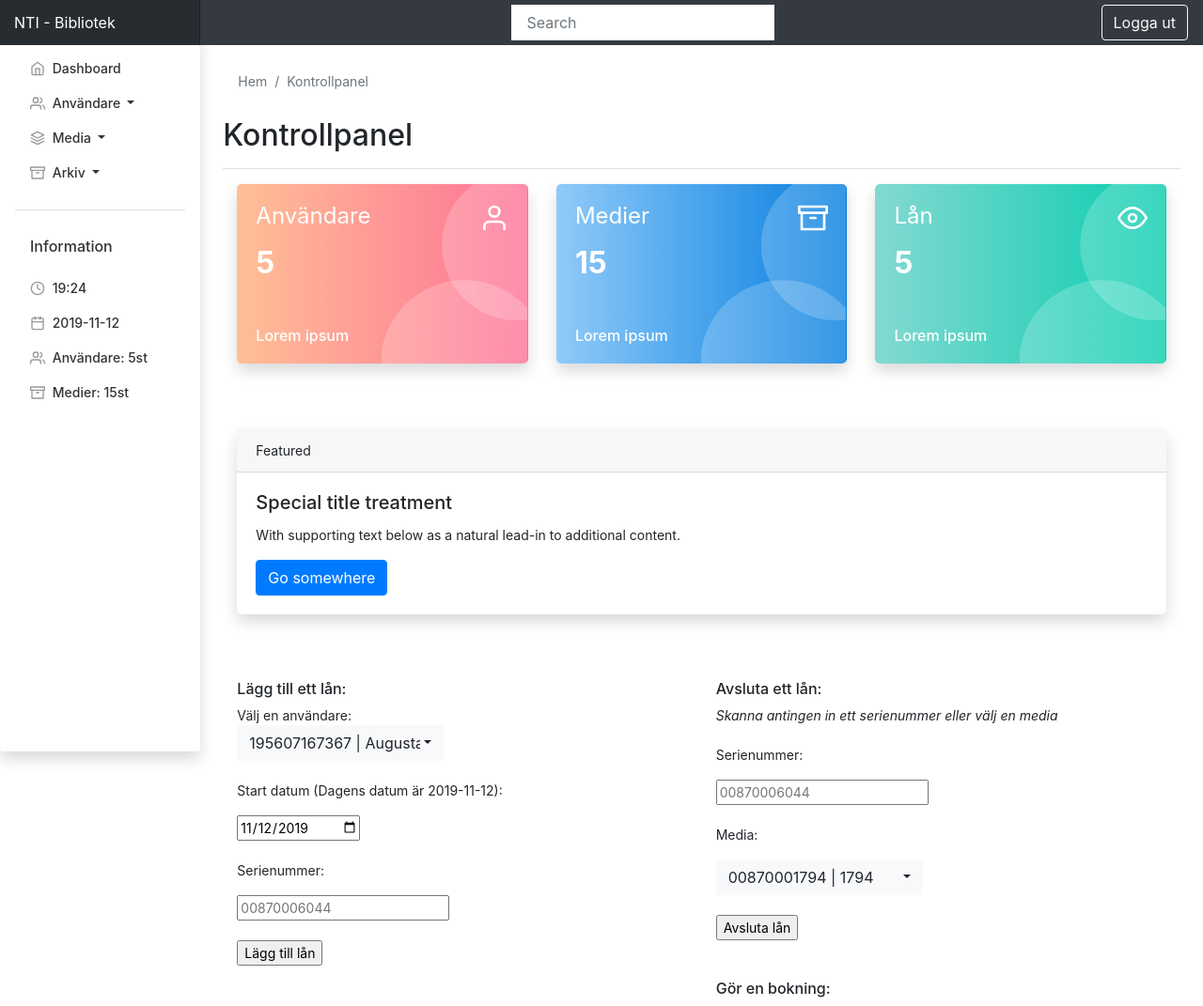
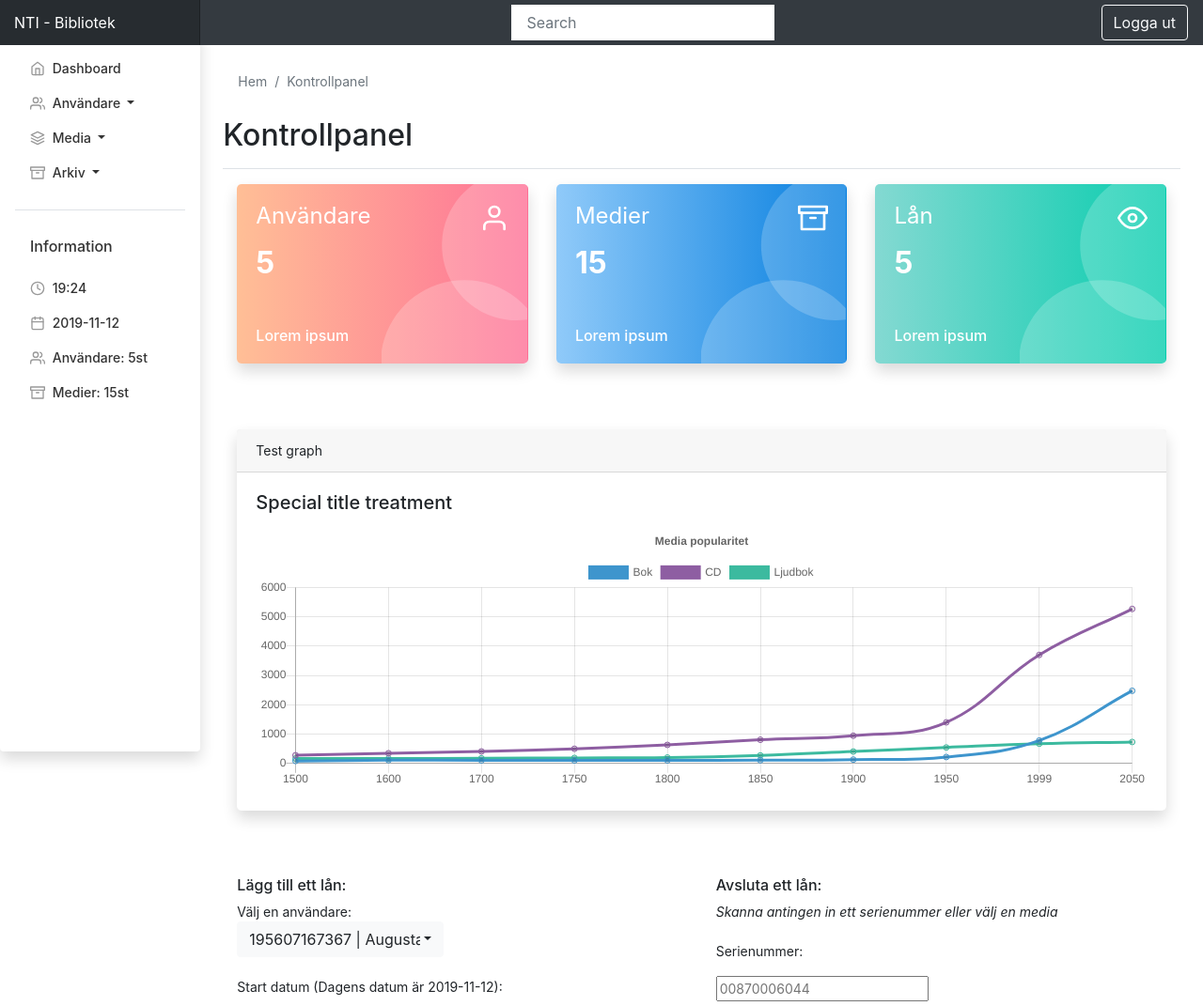
Before and after one commit to EddieGustafsson/LibrarySystem, a PHP site: page / in a window 1280 px wide. Shown: the top 1071 px of the page at 94% size. Run offline with PHP 8.4, Linux system fonts and the light colour scheme; a user stored in the database is signed in; data comes from the database, SQL or seed files in the repository; some libraries are stand-ins or nearby versions.

Commit message:
Changed the card for the graph.

```diff
--- a/page/firstpage.php
+++ b/page/firstpage.php
@@ -84,12 +84,11 @@
         <div class="col-sm">
             <div class="card shadow">
                 <div class="card-header">
-                    Featured
+                    Test graph
                 </div>
                 <div class="card-body">
                     <h5 class="card-title">Special title treatment</h5>
-                    <p class="card-text">With supporting text below as a natural lead-in to additional content.</p>
-                    <a href="#" class="btn btn-primary">Go somewhere</a>
+                    <canvas id="line-chart" width="500" height="150"></canvas>
                 </div>
             </div>
         </div>
```
